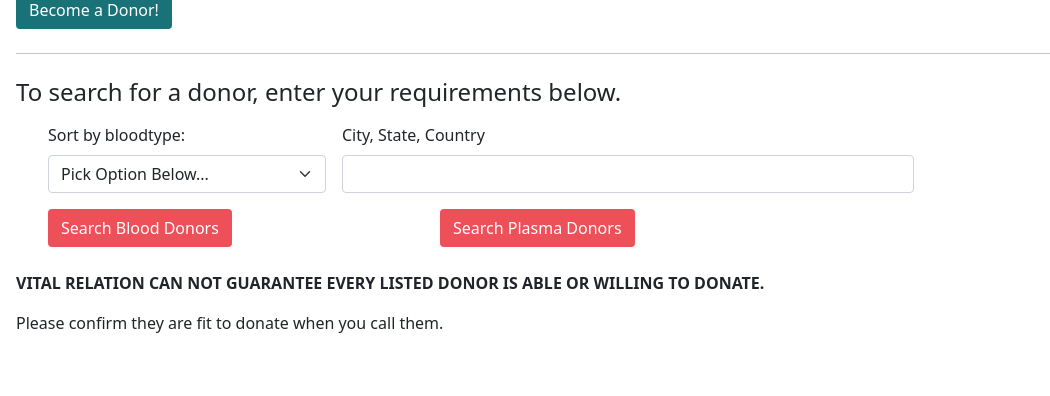
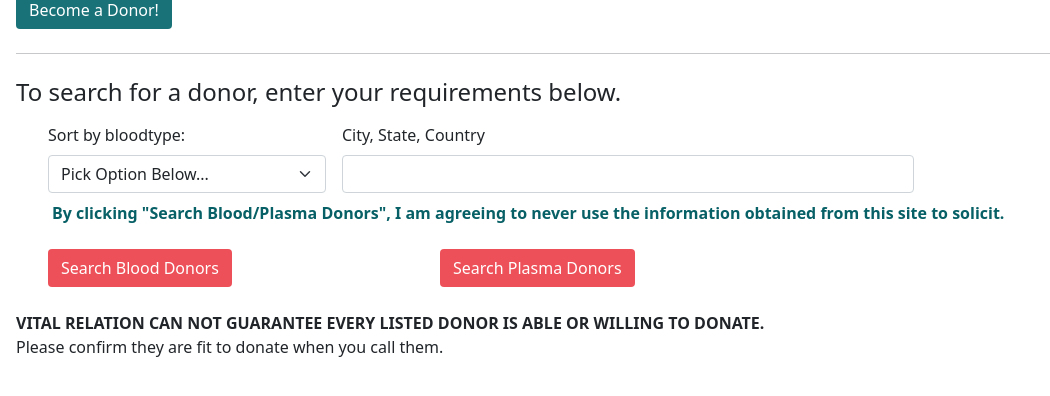
Before and after one commit to ywanika/addressBook, a Flask app: page / in a window 1280 px wide. Shown: the part 158-554 px from the top of the page, without its empty margins (0-1050 px from the left). Run offline with Flask 2, Linux system fonts and the light colour scheme; some libraries are stand-ins or nearby versions.

Commit message:
added contract to not solicit

```diff
--- a/templates/showData.html
+++ b/templates/showData.html
@@ -54,6 +54,7 @@
         </div>
     </div>
     <div class="row">
+        <p style = "color: #076066"><strong>By clicking "Search Blood/Plasma Donors", I am agreeing to never use the information obtained from this site to solicit.</strong></p>
         <div class="col-md-4 p-2">
             <input type="submit" value="Search Blood Donors" class="btn" style= "color: white; background-color: #ed5058" name="button">
         </div>
@@ -64,8 +65,8 @@
 </form>
 
 <div class= "my-3" >
-    <p><strong>VITAL RELATION CAN NOT GUARANTEE EVERY LISTED DONOR IS ABLE OR WILLING TO DONATE.</strong></p>
-    <p>Please confirm they are fit to donate when you call them.</p>
+    <p class= "my-0"><strong>VITAL RELATION CAN NOT GUARANTEE EVERY LISTED DONOR IS ABLE OR WILLING TO DONATE.</strong></p>
+    <p class= "my-0">Please confirm they are fit to donate when you call them.</p>
 </div>
 
 <div class="row">
```
